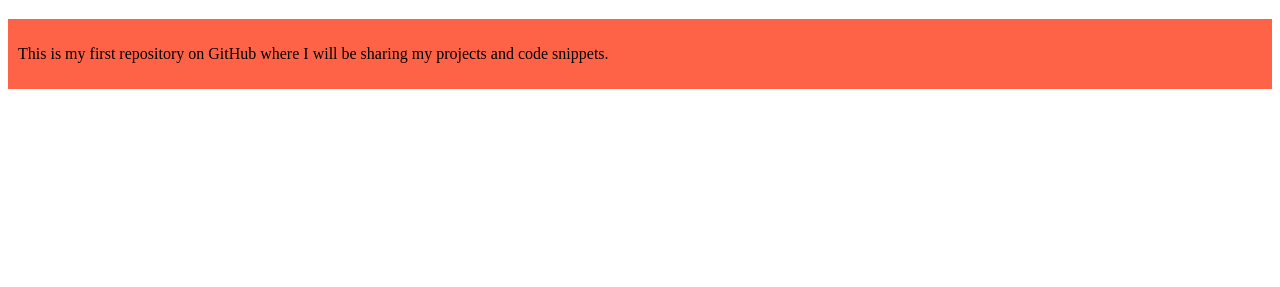
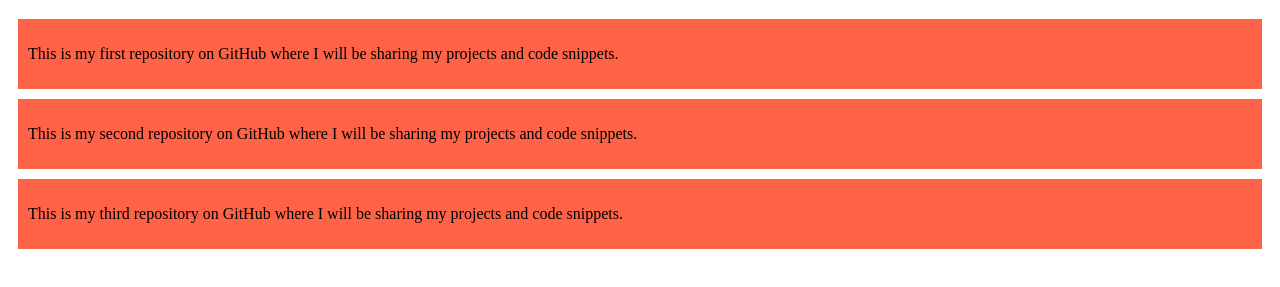
Before and after one commit to tanbirJibon202/my-first-github-repo, a plain HTML site: page index.html in a window 1280 px wide. Shown: the part 61-348 px from the top of the page. Drawn offline with Linux system fonts and the light colour scheme.

Commit message:
added the second and third repository

```diff
--- a/index.html
+++ b/index.html
@@ -11,5 +11,11 @@
    <div>
        <p>This is my first repository on GitHub where I will be sharing my projects and code snippets.</p>
    </div>
+   <div>
+       <p>This is my second repository on GitHub where I will be sharing my projects and code snippets.</p>
+   </div>
+   <div>
+       <p>This is my third repository on GitHub where I will be sharing my projects and code snippets.</p>
+   </div>
 </body>
 </html>
--- a/styles.css
+++ b/styles.css
@@ -1,4 +1,5 @@
 div{
   background-color: tomato;
   padding: 10px;
+  margin: 10px;
 }
```
